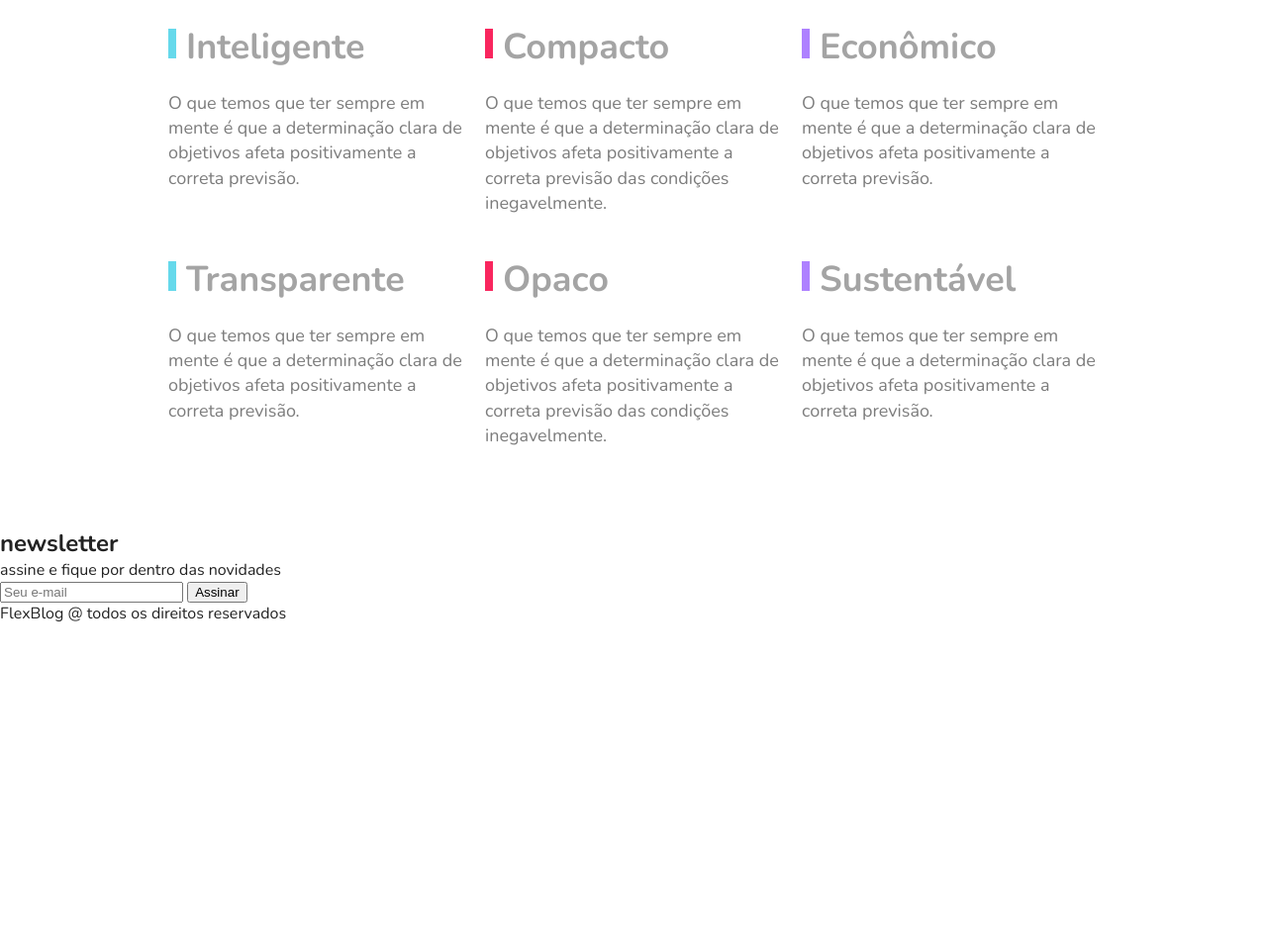
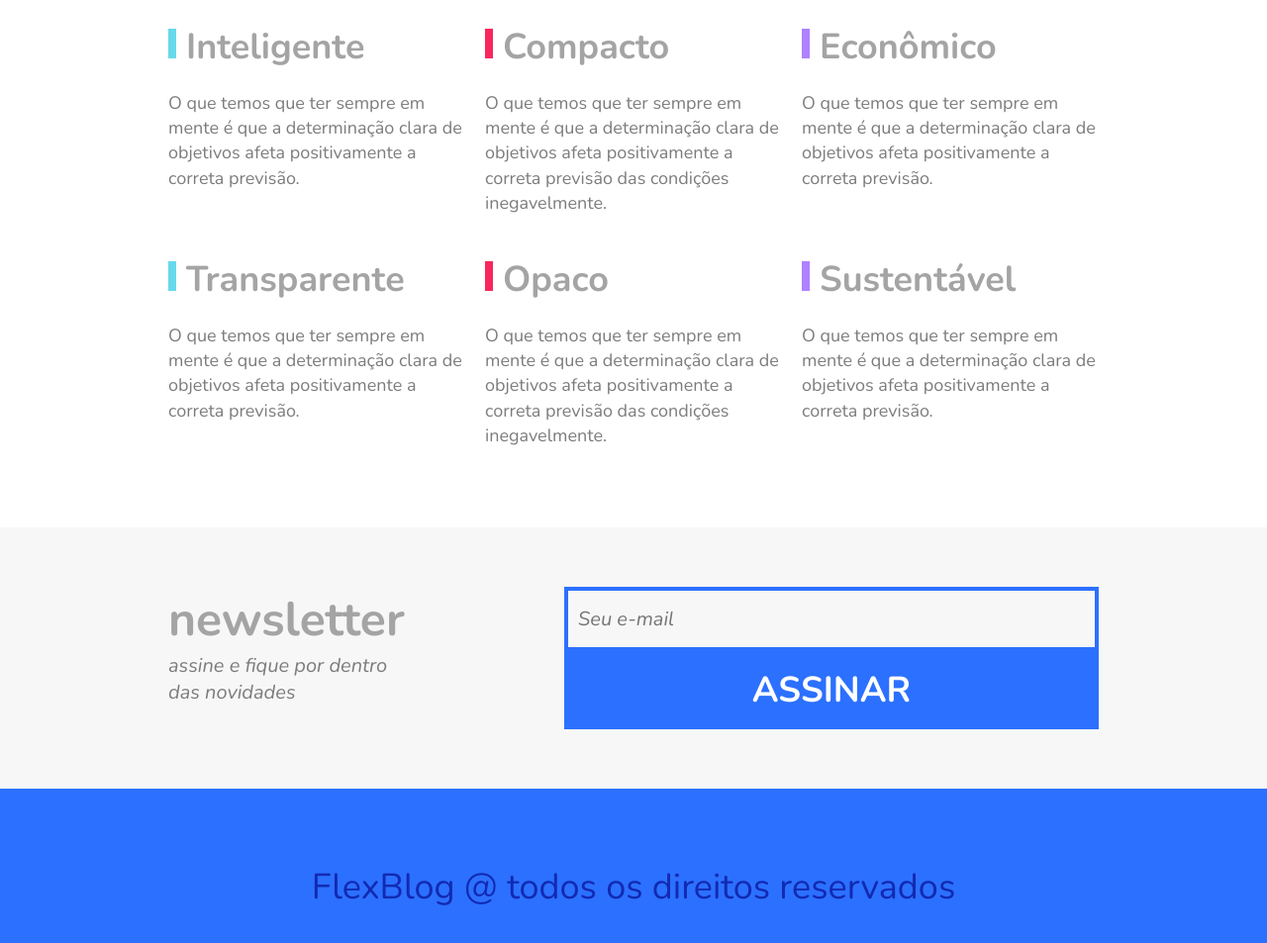
Before and after one commit to georgepxto/flexblog, a plain HTML site: page index.html in a window 1280 px wide. Shown: the part 2603-3556 px from the top of the page at 99% size. Before the commit the page ends 3234 px from the top, so only its background shows below. Drawn offline with nearby package versions, Linux system fonts and the light colour scheme.

Commit message:
flexblog final

```diff
--- a/css/style.css
+++ b/css/style.css
@@ -319,3 +319,87 @@ img {
   line-height: 1.4;
   color: #7c7c7c;
 }
+
+/* newsletter */
+
+.newsletter {
+  background: #f7f7f7;
+  padding: 60px calc((100% - 960px) / 2);
+  display: flex;
+  flex-wrap: wrap;
+}
+
+.newsletter-info {
+  flex: 1 1 240px;
+  margin: 0 10px;
+}
+
+.newsletter-info h1 {
+  font-size: 3em;
+  color: #a4a4a4;
+}
+
+.newsletter-info p {
+  font-size: 1.25em;
+  font-style: italic;
+  max-width: 230px;
+  color: #7c7c7c;
+  margin-bottom: 10px;
+}
+
+.newsletter-form {
+  flex: 2 1 260px;
+  margin: 0 10px;
+  align-self: center;
+  display: flex;
+  flex-wrap: wrap;
+}
+
+.newsletter-form input {
+  flex: 3 1 260px;
+  font-size: 1.25em;
+  color: #7c7c7c;
+  font-style: italic;
+  font-family: "Nunito", Helvetica, Arial, sans-serif;
+  border: 4px solid #2c70ff;
+  background: transparent;
+  padding: 15px 10px;
+  margin: 0px;
+  border-radius: 0px;
+}
+
+.newsletter-form button {
+  flex: 1 1 260px;
+  font-family: "Nunito", Helvetica, Arial, sans-serif;
+  font-size: 2.25em;
+  font-weight: bold;
+  text-transform: uppercase;
+  background: #2c70ff;
+  color: white;
+  margin: 0;
+  cursor: pointer;
+  border: 0px;
+  padding: 15px 10px;
+}
+
+@media (max-width: 600px) {
+  .newsletter-form button {
+    font-size: 1.5em;
+  }
+}
+
+/* footer  */
+
+.footer {
+  display: flex;
+  background: #2c70ff;
+  height: 200px;
+  align-items: center;
+}
+
+.footer p {
+  flex: 1;
+  text-align: center;
+  font-size: 2.25em;
+  color: #122ab2;
+}
```
